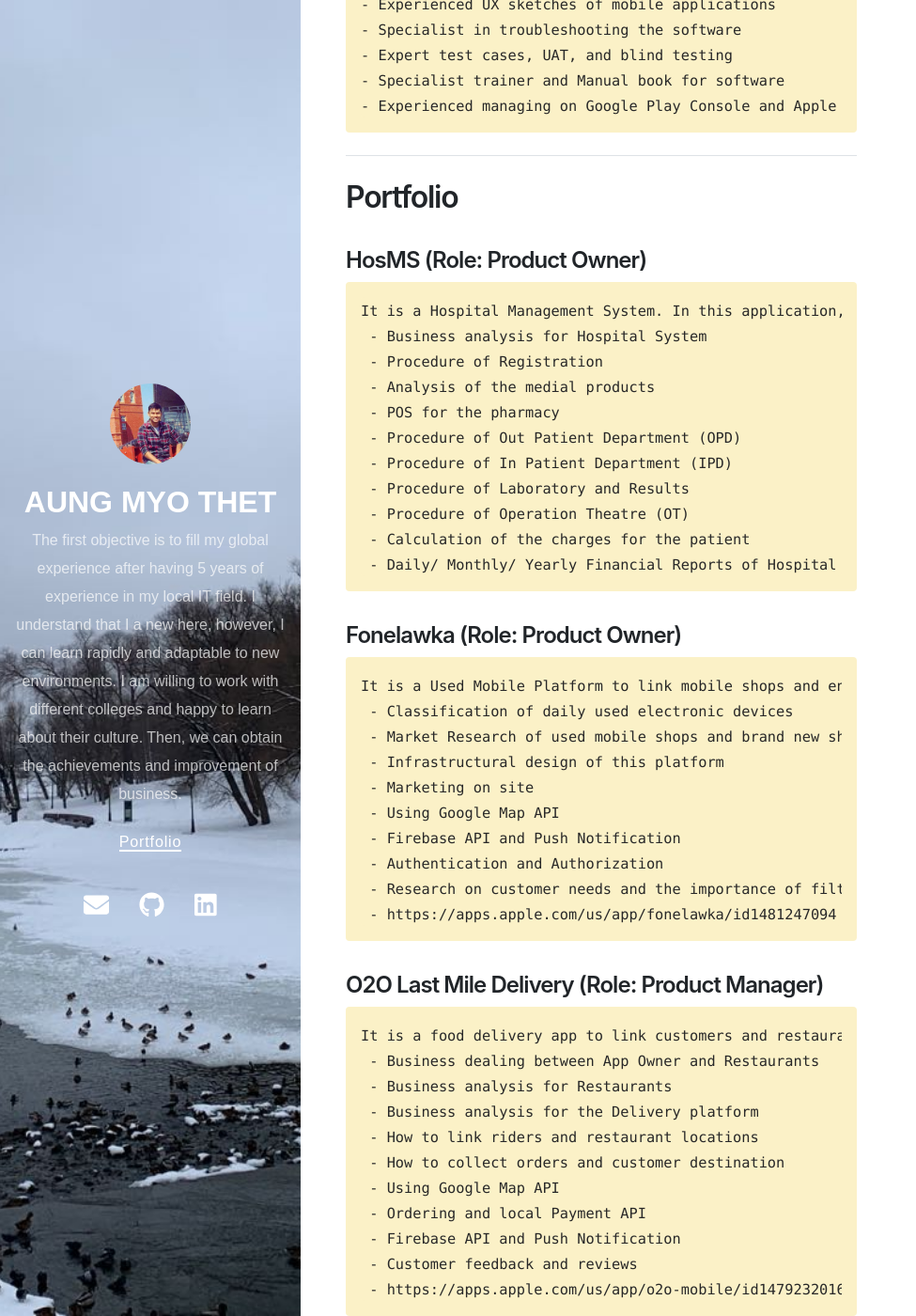
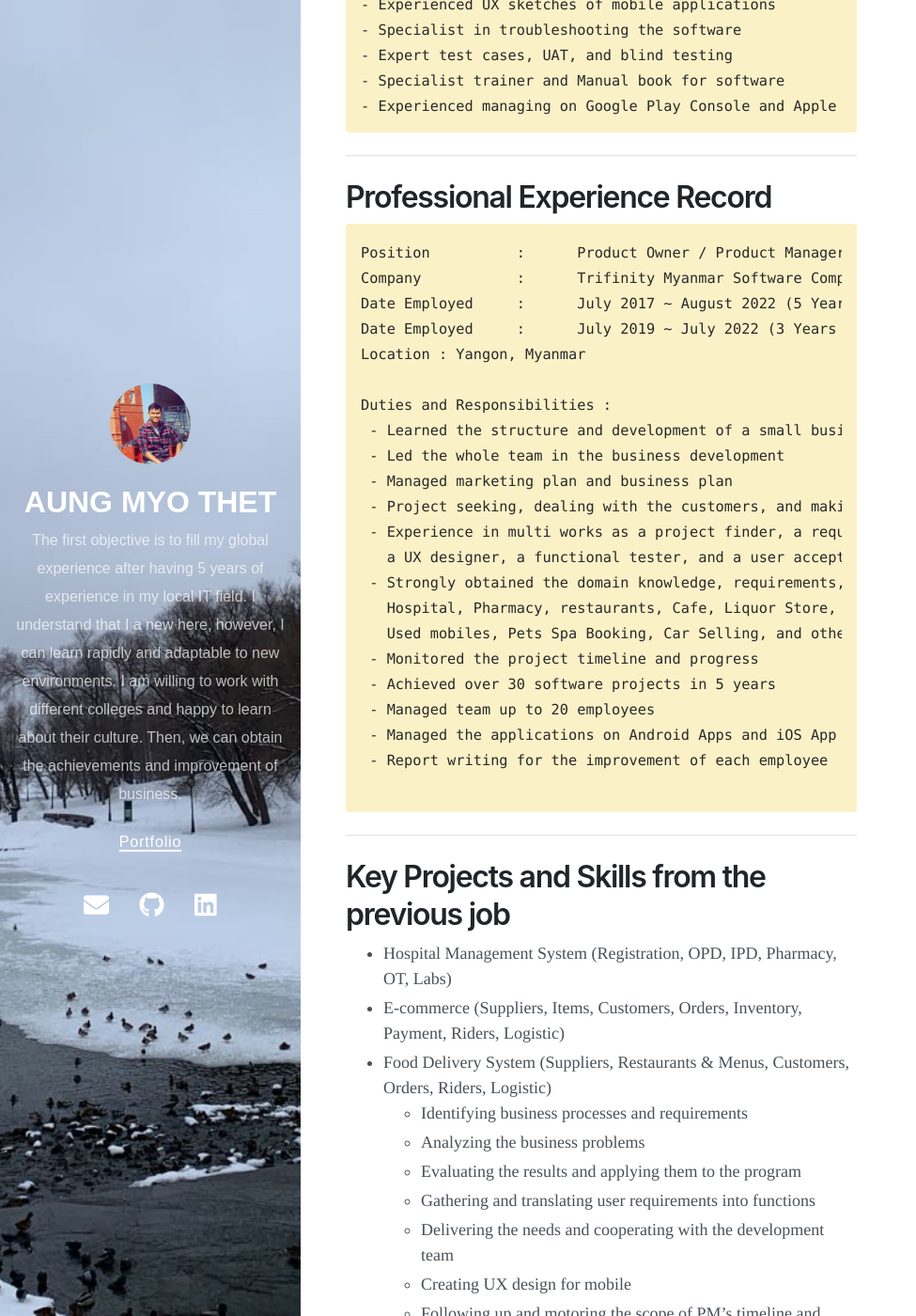
Before and after one commit to aungmyothet92/portfolio, a Jekyll site: the page built from portfolio.md, in a window 1280 px wide and 1400 px high, scrolled down 628 px. Shown: the whole window at 94% size, without its empty margins (0-975 px from the left). Built offline with Jekyll 4.4.1, drawn with Linux system fonts in a browser that asks for light colours; nearby versions of some CDN libraries; some of the changed text lies outside the part shown.

Commit message:
Adds exp and competence.

````diff
--- a/portfolio.md
+++ b/portfolio.md
@@ -33,6 +33,56 @@ date: 2020-10-02 15:32 +0800
 - Specialist trainer and Manual book for software
 - Experienced managing on Google Play Console and Apple Appstore Connect
 ```
+---
+
+
+# Professional Experience Record
+```
+Position          :      Product Owner / Product Manager
+Company           :      Trifinity Myanmar Software Company
+Date Employed     :      July 2017 ~ August 2022 (5 Years)
+Date Employed     :      July 2019 ~ July 2022 (3 Years contract with Japan Team in Trifinity)
+Location : Yangon, Myanmar
+
+Duties and Responsibilities :
+ - Learned the structure and development of a small business
+ - Led the whole team in the business development
+ - Managed marketing plan and business plan
+ - Project seeking, dealing with the customers, and making the decision
+ - Experience in multi works as a project finder, a requirement collector, a moderator between customers and developers,
+   a UX designer, a functional tester, and a user acceptance tester
+ - Strongly obtained the domain knowledge, requirements, and implementation in E-commerce, the Management Systems of Hotel, Guest House, Hostel,
+   Hospital, Pharmacy, restaurants, Cafe, Liquor Store, Convenience stores, Logistic & Delivery, Ticketing, Laundry, Job Seeking, Real Estate,
+   Used mobiles, Pets Spa Booking, Car Selling, and other Customised Softwares
+ - Monitored the project timeline and progress
+ - Achieved over 30 software projects in 5 years
+ - Managed team up to 20 employees
+ - Managed the applications on Android Apps and iOS App Store
+ - Report writing for the improvement of each employee
+
+```
+---
+
+# Key Projects and Skills from the previous job
+ - Hospital Management System (Registration, OPD, IPD, Pharmacy, OT, Labs)
+ - E-commerce (Suppliers, Items, Customers, Orders, Inventory, Payment, Riders, Logistic)
+ - Food Delivery System (Suppliers, Restaurants & Menus, Customers, Orders, Riders, Logistic)
+    - Identifying business processes and requirements
+    - Analyzing the business problems
+    - Evaluating the results and applying them to the program
+    - Gathering and translating user requirements into functions
+    - Delivering the needs and cooperating with the development team
+    - Creating UX design for mobile
+    - Following up and motoring the scope of PM's timeline and method
+    - Test cases, manual testing, and user acceptance testing
+    - Providing user training and user manual book or video files
+    - Managing both platforms to upload applications
+    - Managing additional user requests and maintenance
+    - the following links are managed in the previous software company
+    - https://apps.apple.com/us/developer/aung-myothat/id1450620014
+    - https://play.google.com/store/apps/developer?id=Trifinity
+    - https://beautytipscollections.com/
+
 ---
 # Portfolio
 
````
